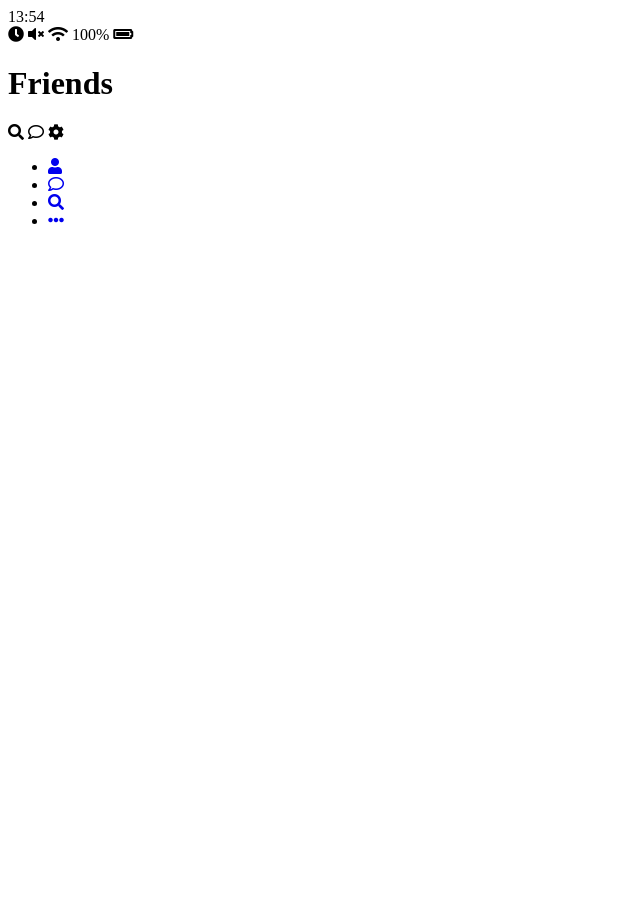
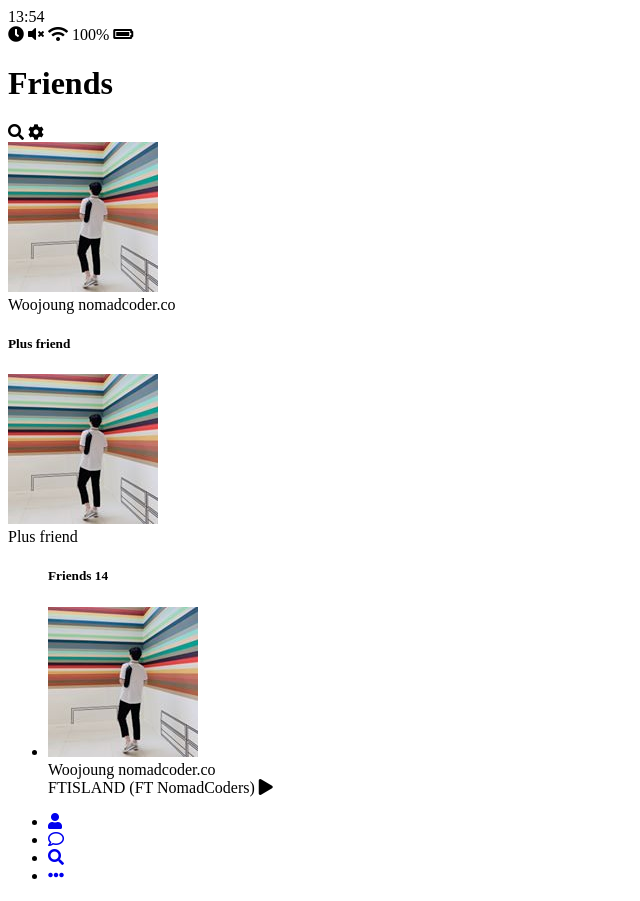
Before and after one commit to woojoung/kakao-clone-v2, a plain HTML site: page friends.html in a window 1280 px wide. Shown: the whole page, without its empty margins (0-640 px from the left). Before the commit the page ends 800 px from the top, so only its background shows below. Drawn offline with Linux system fonts and the light colour scheme.

Commit message:
#6 HTML5 PRACTICE
6.3 Chat Screen
6.4 Friends Screen

```diff
--- a/friends.html
+++ b/friends.html
@@ -33,13 +33,53 @@
           <i class="fas fa-search"></i>
         </span>
         <span class="header__icon">
-          <i class="far fa-comment"></i>
-        </span>
-        <span class="header__icon">
           <i class="fas fa-cog"></i>
         </span>
       </div>
     </header>
+    <main class="friends">
+      <header class="friends">
+        <div class="friends__friend friend friend--lg">
+          <div class="friend__column">
+            <img src="/images/avatar.jpg" class="g-avatar friend__avartar" />
+            <div class="friend__content">
+              <span class="friend__name">Woojoung</span>
+              <span class="friend__status">nomadcoder.co</span>
+            </div>
+          </div>
+        </div>
+      </header>
+      <div class="friends__plus">
+        <h5 class="friends__title">Plus friend</h5>
+        <div class="friends__friend friend">
+          <div class="friend__column">
+            <img src="/images/avatar.jpg" class="g-avatar friend__avartar" />
+            <div class="friend__content">
+              <span class="friend__name">Plus friend</span>
+            </div>
+          </div>
+        </div>
+      </div>
+      <ul class="friends__list">
+        <h5 class="friends__title">Friends 14</h5>
+        <li class="friends__friend friend friend--lg">
+          <div class="friend__column">
+            <img src="/images/avatar.jpg" class="g-avatar friend__avartar" />
+            <div class="friend__content">
+              <span class="friend__name">Woojoung</span>
+              <span class="friend__status">nomadcoder.co</span>
+            </div>
+          </div>
+          <div class="friend__column">
+            <div class="friend__now-listening">
+              <span>FTISLAND (FT NomadCoders) </span>
+              <i class="fas fa-play"></i>
+            </div>
+          </div>
+        </li>
+      </ul>
+    </main>
+
     <nav class="nav">
       <ul class="nav__list">
         <li class="nav__list-item">
```
Also changed, not shown: find.html (+0 -3 lines), index.html (+17 -0 lines), more.html (+1 -1 lines), images/avatar.jpg (added).
